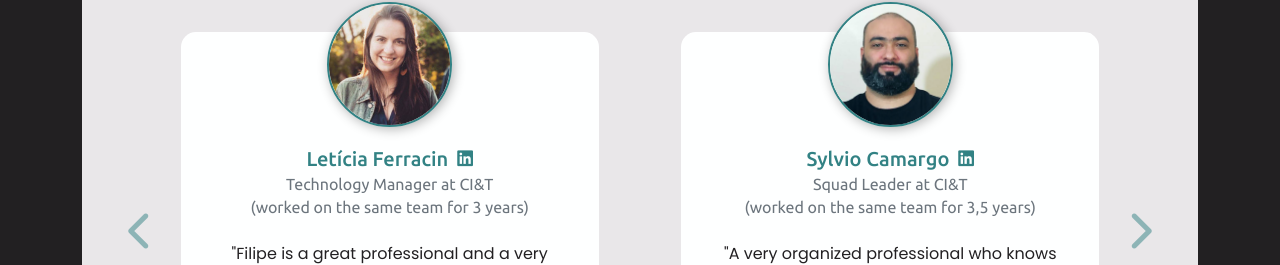
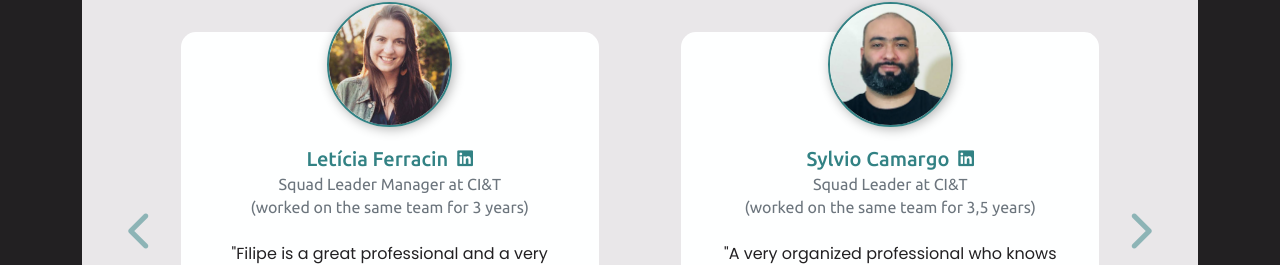
Before and after one commit to FilipeDeboni/filipe-portfolio-2021, a React (Create React App) app: page / in a window 1280 px wide. Shown: the part 3979-4244 px from the top of the page. Built offline with nearby package versions, Linux system fonts and the light colour scheme.

Commit message:
Leticia position updated in Testimonials

```diff
--- a/src/components/Testimonials.js
+++ b/src/components/Testimonials.js
@@ -79,7 +79,7 @@ function Home() {
                             <h5 className="card-title">Letícia Ferracin</h5>
                             <i className="fab fa-linkedin"></i>
                           </a>
-                          <h6 className="card-subtitle mb-2 text-muted">Technology Manager at CI&T</h6>
+                          <h6 className="card-subtitle mb-2 text-muted">Squad Leader Manager at CI&T</h6>
                           <h6 className="card-subtitle mb-4 text-muted">(worked on the same team for 3 years)</h6>
                           <p className="card-text mb-3">"Filipe is a great professional and a very engaged person with processes, creation and results. Personally, he has a very positive energy, is very kind and polite. Words that describes him is committed, critical thinking and very engaged."</p>
                         </div>
```
